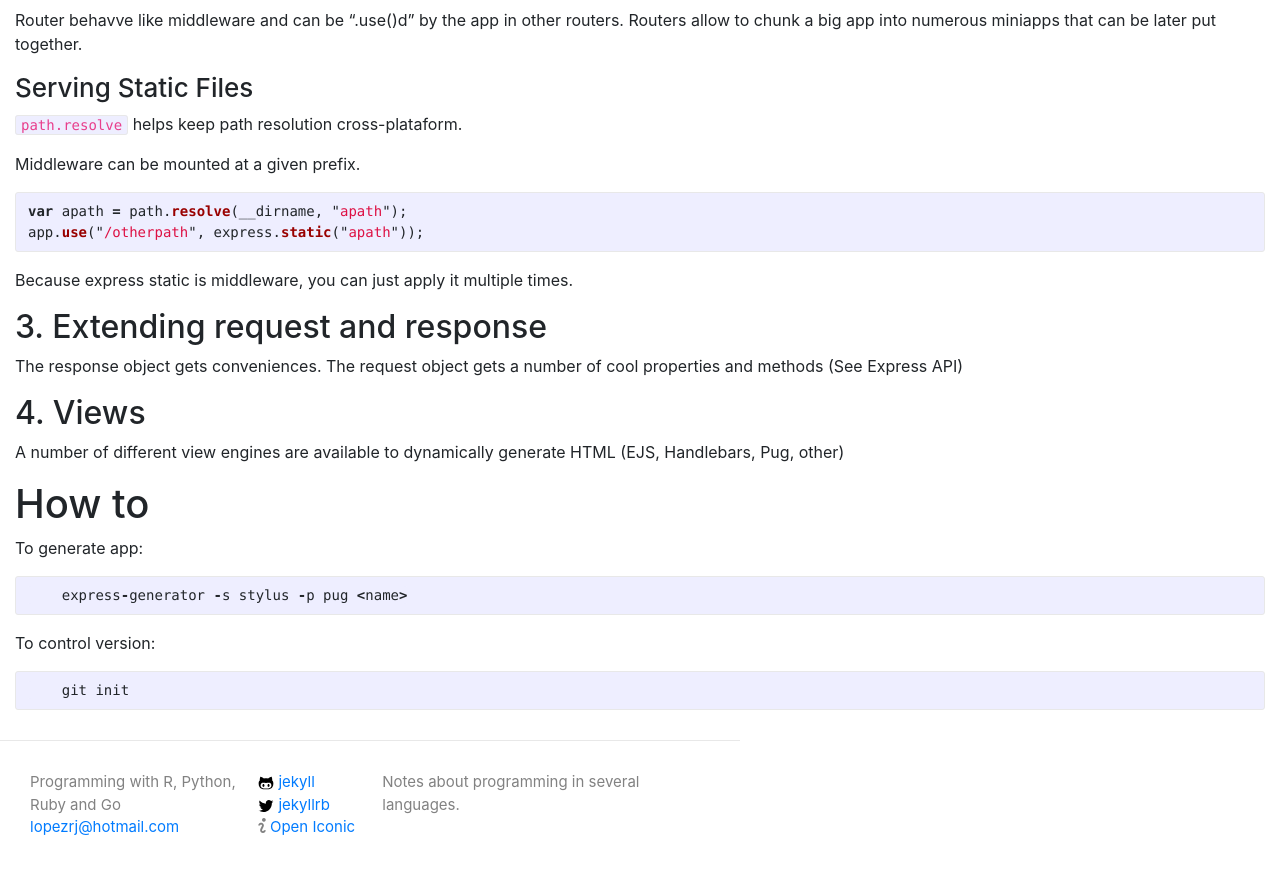
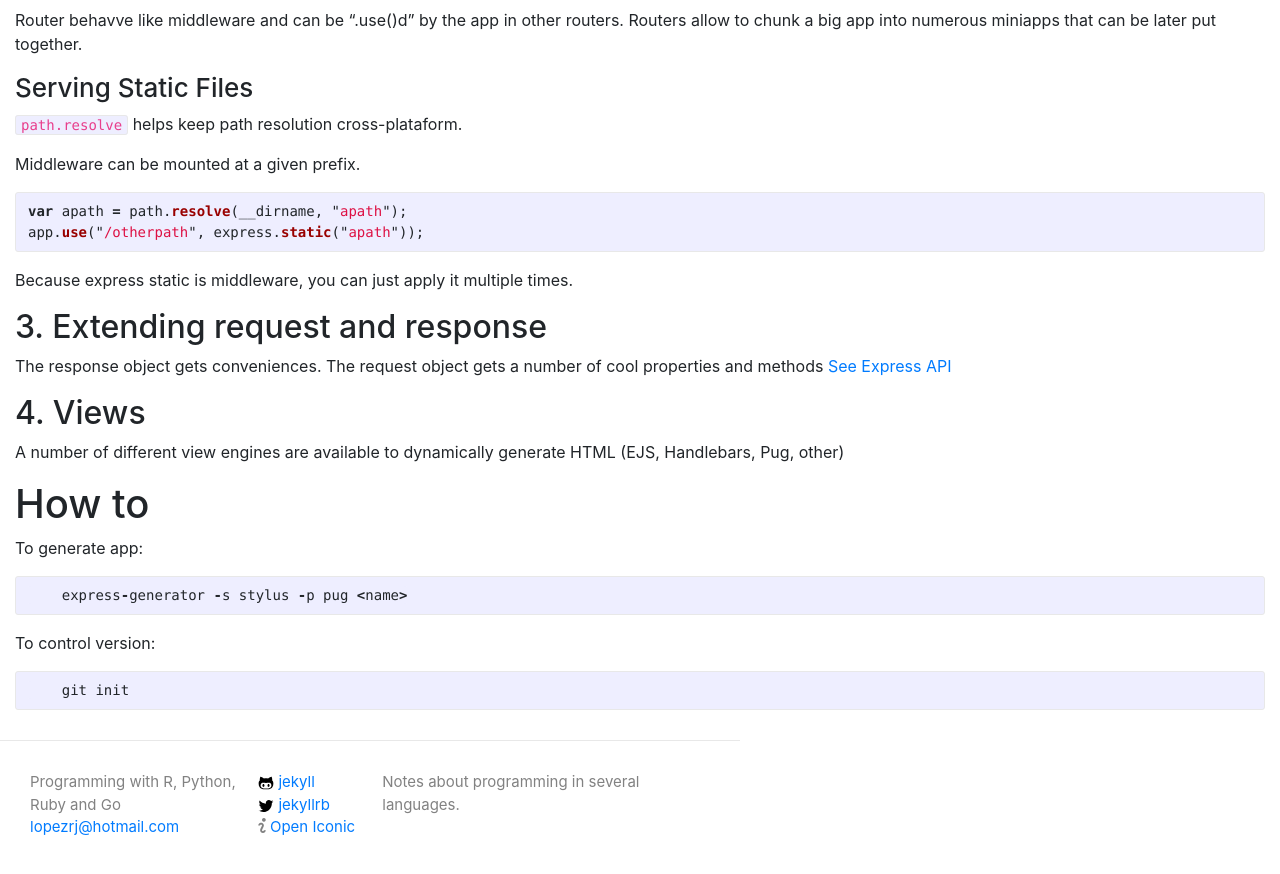
Before and after one commit to lopezrj/lopezrj.github.io, a Jekyll site: the page built from _posts/2017-09-14-express.markdown, in a window 1280 px wide and 900 px high, scrolled down 2293 px. Shown: the top 874 px of the window. Built offline with Jekyll 4.4.1, drawn with Linux system fonts in a browser that asks for light colours; part of the change alters nothing that is shown.

```diff
--- a/_posts/2017-09-14-express.markdown
+++ b/_posts/2017-09-14-express.markdown
@@ -191,7 +191,7 @@ apply it multiple times.
 
 The response object gets conveniences. The request
 object gets a number of cool properties and methods
-(See Express API)
+[See Express API](https://expressjs.com/en/4x/api.html)
 
 ## 4. Views
 
```
